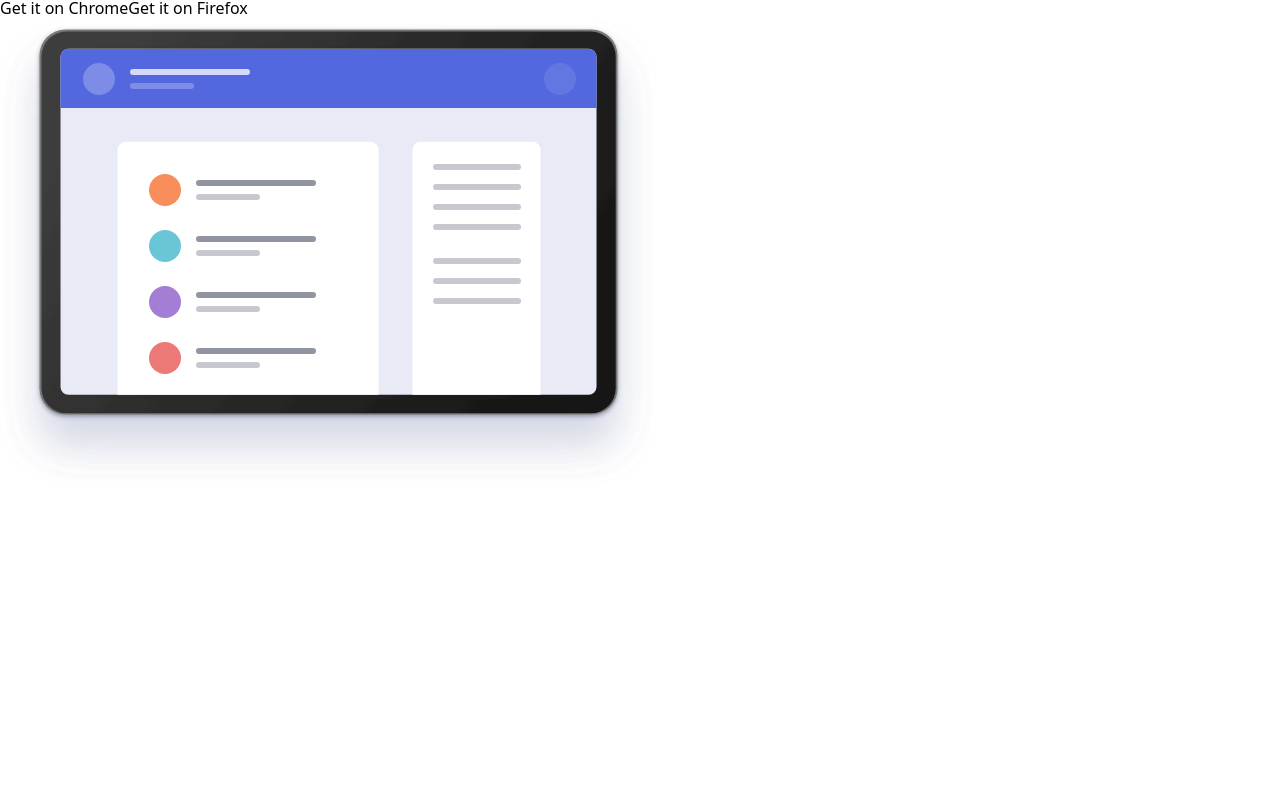
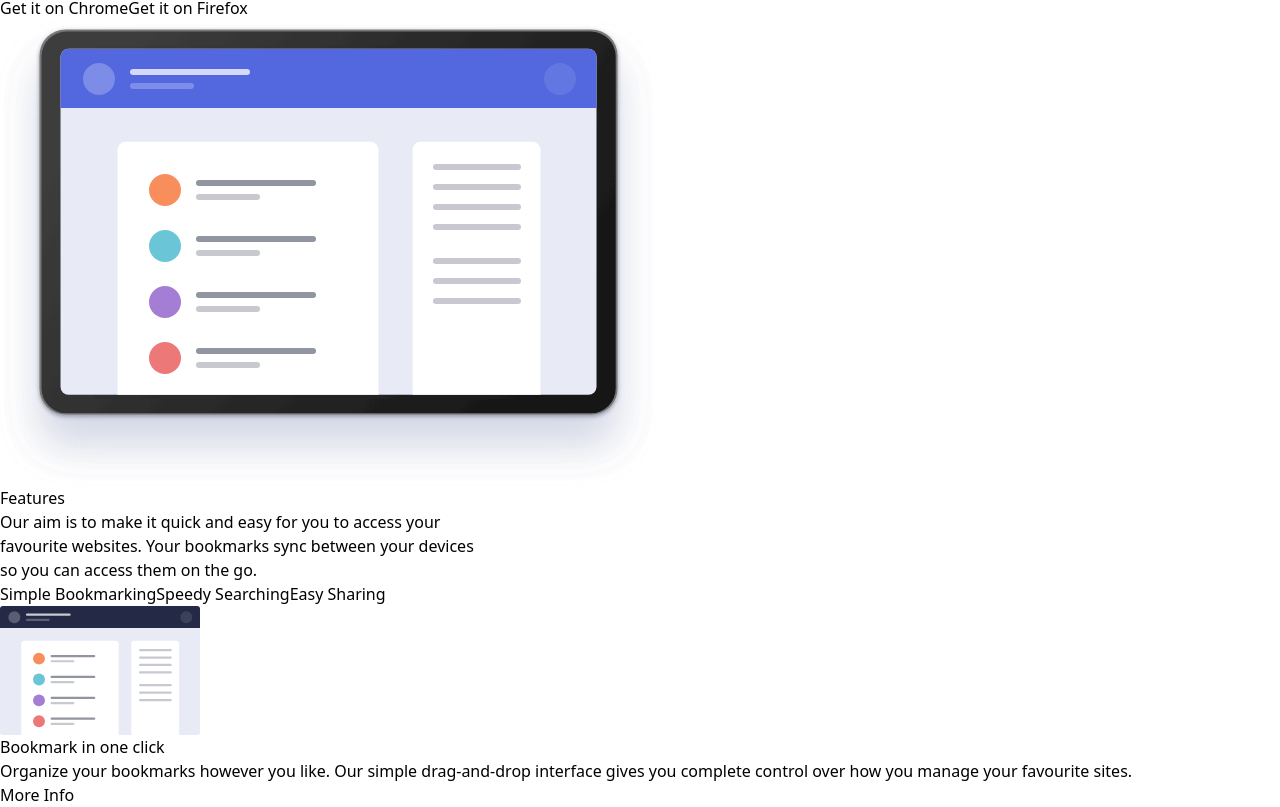
Before and after one commit to Endy1381/bookmark-landing-page, a React (Vite) app: page / in a window 1280 px wide. Shown: the part 173-980 px from the top of the page. Before the commit the page ends 800 px from the top, so only its background shows below. Built offline with nearby package versions, Linux system fonts and the light colour scheme.

Commit message:
Update App.jsx
added the features part

```diff
--- a/src/App.jsx
+++ b/src/App.jsx
@@ -1,40 +1,153 @@
+import { useState } from 'react';
+import {browser} from "globals";
 
 function App() {
+    // Declare state first
+    let [state, setState] = useState(1);
+
+    // Define image paths
+    let img1 = '/images/illustration-features-tab-1.svg';
+    let img2 = '/images/illustration-features-tab-2.svg';
+    let img3 = '/images/illustration-features-tab-3.svg';
+    let img;
+    let header
+    let p
+
+    // Switch statement with break
+    switch (state) {
+        case 1:
+            img = img1;
+            header = "Bookmark in one click";
+            p = "Organize your bookmarks however you like. Our \n simple drag-and-drop interface gives you complete \n" + "  control over how you manage your favourite sites.";
+            break;
+        case 2:
+            img = img2;
+            header = "Intelligent search";
+            p = "Easily share your bookmarks and collections with others. Create a shareable \n" +
+                "  link that you can send at the click of a button."
+            break;
+        case 3:
+            img = img3;
+            header = "Share your bookmarks";
+            p = "Easily share your bookmarks and collections with others. Create a shareable \n" +
+                "  link that you can send at the click of a button."
+            break;
+        default:
+            img = img1; // Default case (optional)
+            break;
+    }
+
+    // State update functions
+    const state1 = () => {
+        setState(1);
+    };
+    const state2 = () => {
+        setState(2);
+    };
+    const state3 = () => {
+        setState(3);
+    };
+
     return (
         <div className="mx-32 mt-10">
-            <header className="mb-10">
+            <header className="mb-20">
                 <nav className="flex justify-between items-center">
-                    <img src="../images/logo-bookmark.svg" alt=""/>
+                    <img src="/images/logo-bookmark.svg" alt="" />
                     <ul className="inline-flex items-center">
                         <a href="#" className="px-5 text-blue-950 hover:text-red-900">FEATURES</a>
                         <a href="#" className="px-5 text-blue-950 hover:text-red-900">PRICING</a>
                         <a href="#" className="px-5 text-blue-950 hover:text-red-900">CONTACT</a>
-                        <a href="#" className="px-5 py-3 text-white bg-red-500  border shadow-2xl border-red-500 hover:text-red-500 hover:bg-white">LOGIN</a>
+                        <a
+                            href="#"
+                            className="px-5 py-3 text-white bg-red-500 border shadow-2xl border-red-500 hover:text-red-500 hover:bg-white"
+                        >
+                            LOGIN
+                        </a>
                     </ul>
                 </nav>
             </header>
 
-        {/*  Section-1  */}
-        <section className="flex justify-between items-center">
-            <div className="flex-1 flex flex-col">
-                <div className="mb-4">
-                    <h1 className="text-5xl mb-4 text-blue-950 font-bold">A Simple Bookmark <br/> Manager</h1>
-                    <p className="text-gray-600">A clean and simple interface to organize your favourite <br/> websites.
-                        Open a new
-                        browser tab and see your sites load <br/> instantly. Try it for free.</p>
+            {/* Section-1 */}
+            <section className="flex justify-between items-center mb-20">
+                <div className="flex-1 flex flex-col">
+                    <div className="mb-4">
+                        <h1 className="text-5xl mb-4 text-blue-950 font-bold">A Simple Bookmark <br /> Manager</h1>
+                        <p className="text-gray-600">
+                            A clean and simple interface to organize your favourite <br /> websites. Open a new browser
+                            tab and see your sites load <br /> instantly. Try it for free.
+                        </p>
+                    </div>
+                    <div className="flex">
+                        <a
+                            href="#"
+                            className="px-5 py-3 mr-4 shadow-2xl shadow-blue-200 text-white bg-blue-700 border border-blue-700 hover:text-blue-700 hover:bg-white"
+                        >
+                            Get it on Chrome
+                        </a>
+                        <a
+                            href="#"
+                            className="px-5 py-3 shadow-2xl text-gray-900 bg-gray-100 hover:border hover:border-gray-900 hover:text-gray-900 hover:bg-white"
+                        >
+                            Get it on Firefox
+                        </a>
+                    </div>
                 </div>
-                <div className="flex">
-                    <a href="#"
-                       className="px-5 py-3 mr-4 shadow-2xl shadow-blue-200 text-white bg-blue-700  border border-blue-700 hover:text-blue-700 hover:bg-white">Get
-                        it on Chrome</a>
-                    <a href="#"
-                       className="px-5 py-3 shadow-2xl text-gray-900 bg-gray-100  hover:border hover:border-gray-900 hover:text-gray-900 hover:bg-white">Get
-                        it on Firefox</a>
+
+                <div className="flex-1">
+                    <img src="/images/illustration-hero.svg" alt="" />
                 </div>
-            </div>
+            </section>
 
-            <div className="flex-1"><img src="../images/illustration-hero.svg" alt=""/></div>
-        </section>
+            {/* Section 2 features */}
+            <section>
+                <div className="flex flex-col justify-center items-center ">
+                    <h1 className="text-4xl text-blue-950 font-bold mb-5">Features</h1>
+                    <p className="text-center text-gray-700 mb-6">
+                        Our aim is to make it quick and easy for you to access your <br /> favourite websites. Your
+                        bookmarks sync between your devices <br /> so you can access them on the go.
+                    </p>
+                </div>
+                <div className="flex justify-between items-center mx-52 mb-10">
+                    <button
+                        onClick={state1}
+                        className={`flex-1 text-center px-5 py-3 hover:text-red-500 ${
+                            state === 1 ? 'border-b-4 border-red-500' : ''
+                        }`}
+                    >
+                        Simple Bookmarking
+                    </button>
+                    <button
+                        onClick={state2}
+                        className={`flex-1 text-center px-5 py-3 hover:text-red-500 ${
+                            state === 2 ? 'border-b-4 border-red-500' : ''
+                        }`}
+                    >
+                        Speedy Searching
+                    </button>
+                    <button
+                        onClick={state3}
+                        className={`flex-1 text-center px-5 py-3 hover:text-red-500 ${
+                            state === 3 ? 'border-b-4 border-red-500' : ''
+                        }`}
+                    >
+                        Easy Sharing
+                    </button>
+                </div>
+
+                <div className="flex justify-between items-center mx-32 mb-20">
+                    <img className="flex-1 mx-10" width="200px" src={img} alt="" />
+                    <div className="flex-1 mx-10">
+                        <h2 className="text-4xl font-bold my-5 text-blue-950">{header}</h2>
+                        <p className="text-gray-600 my-5 mb-5">{p}</p>
+                        <a
+                            href="#"
+                            className="px-5 py-3 mr-4 shadow-2xl shadow-blue-200 text-white bg-blue-700 border border-blue-700 hover:text-blue-700 hover:bg-white"
+                        >
+                            More Info
+                        </a>
+                    </div>
+                </div>
+            </section>
         </div>
     );
 }
```
